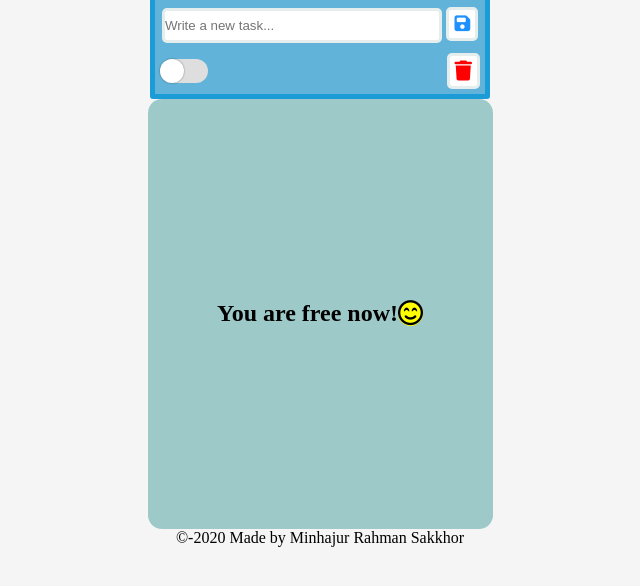
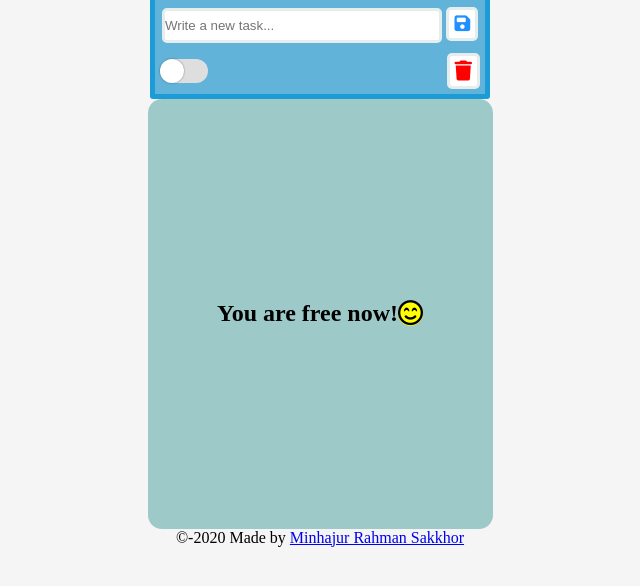
Before and after one commit to Sakkhor909/ThingsToDo, a plain HTML site: page index.html in a window 1280 px wide. Shown: the part 150-736 px from the top of the page, without its empty margins (320-960 px from the left). Drawn offline with Linux system fonts and the light colour scheme.

Commit message:
Update index.html

```diff
--- a/index.html
+++ b/index.html
@@ -48,7 +48,7 @@
         </ul>
 
     </div>
-      <footer>©-2020 Made by Minhajur Rahman Sakkhor</footer>
+    <footer>©-2020 Made by <a href="https://github.com/Sakkhor909/">Minhajur Rahman Sakkhor</a></footer>
 </body>
 
 </html>
```
